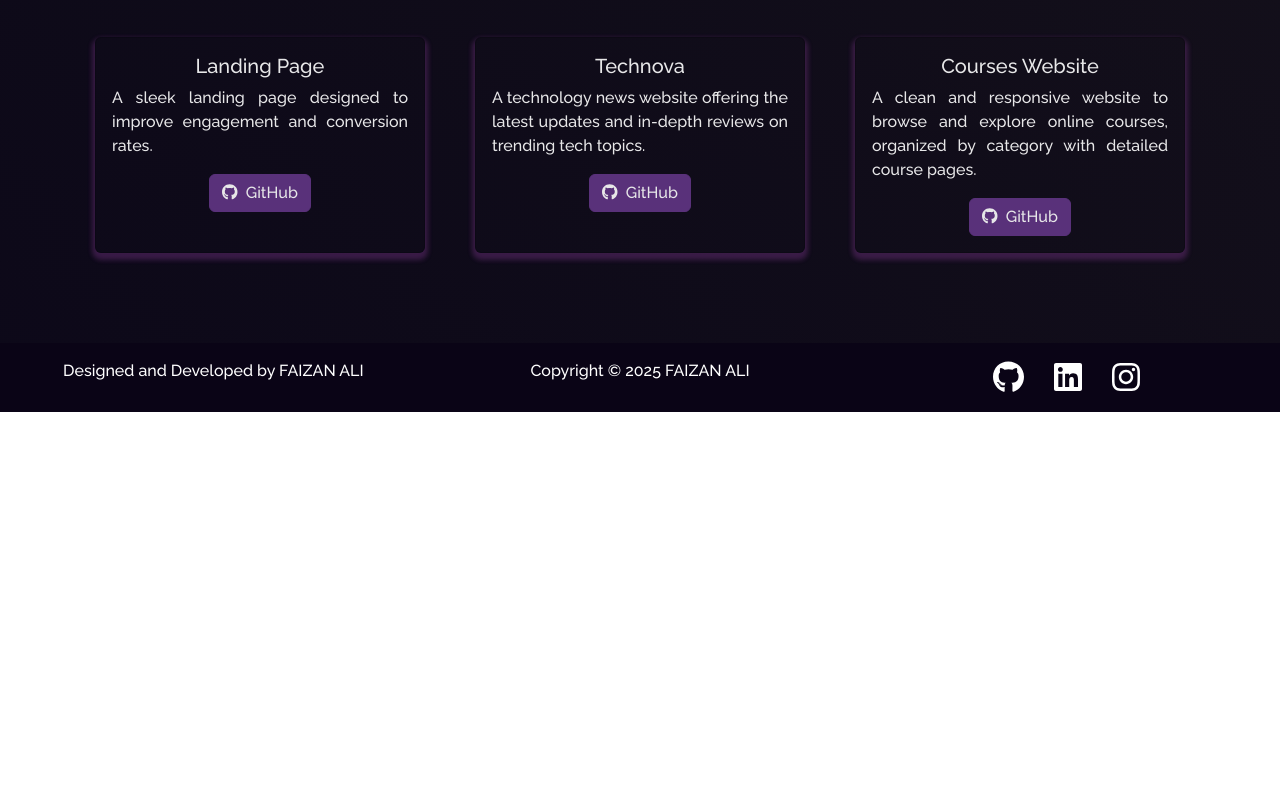
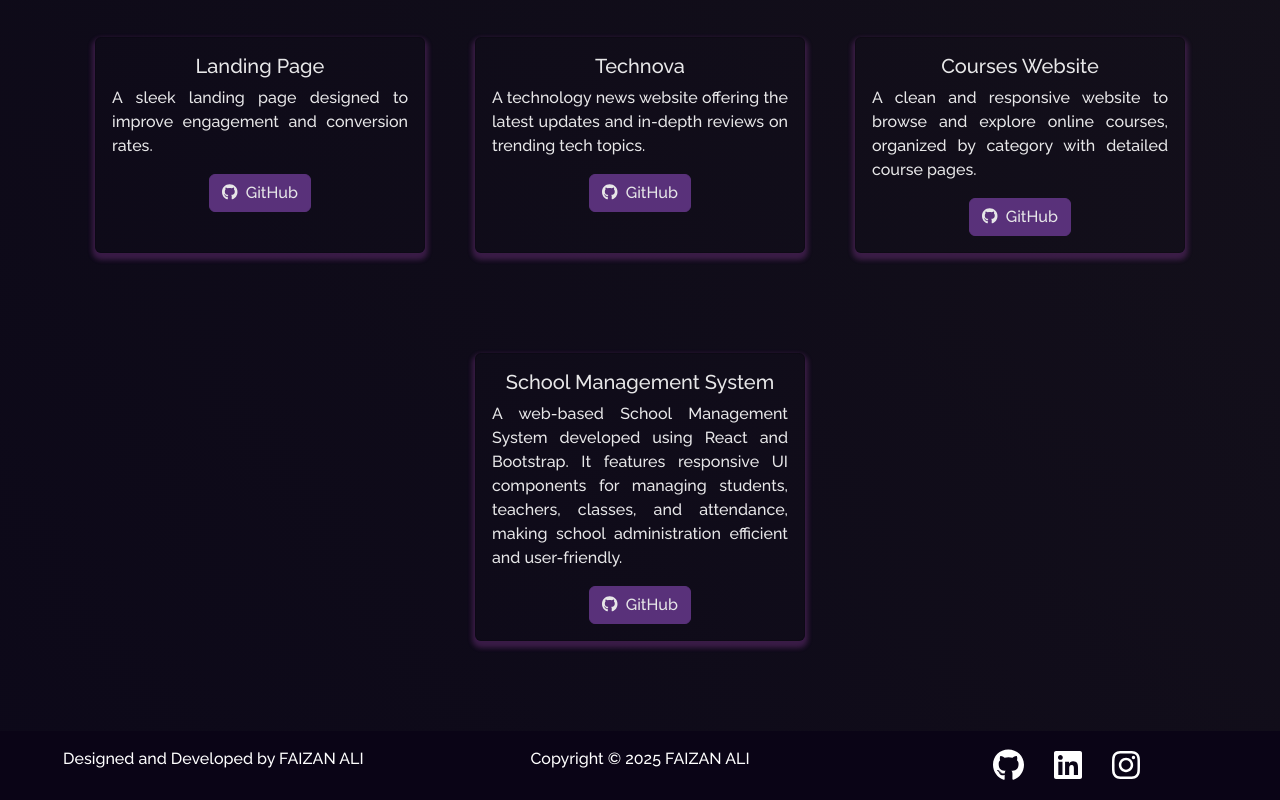
Before and after one commit to Faizan80235/Personal-Portfolio, a React (Create React App) app: page /project in a window 1280 px wide. Shown: the part 605-1405 px from the top of the page. Before the commit the page ends 1017 px from the top, so only its background shows below. Built offline with nearby package versions, Linux system fonts and the light colour scheme.

Commit message:
Changes in Priject.js file

```diff
--- a/src/components/Projects/Projects.js
+++ b/src/components/Projects/Projects.js
@@ -73,6 +73,14 @@ function Projects() {
     ghLink="https://github.com/Faizan80235/e-Learning"
   />
 </Col>
+<Col md={4} className="project-card">
+  <ProjectCard
+    isBlog={false}
+    title="School Management System"
+    description="A web-based School Management System developed using React and Bootstrap. It features responsive UI components for managing students, teachers, classes, and attendance, making school administration efficient and user-friendly."
+    ghLink="https://github.com/Faizan80235/Evergreen-Grammer-international-school-mangemnet-system"
+  />
+</Col>
 
         </Row>
       </Container>
```
